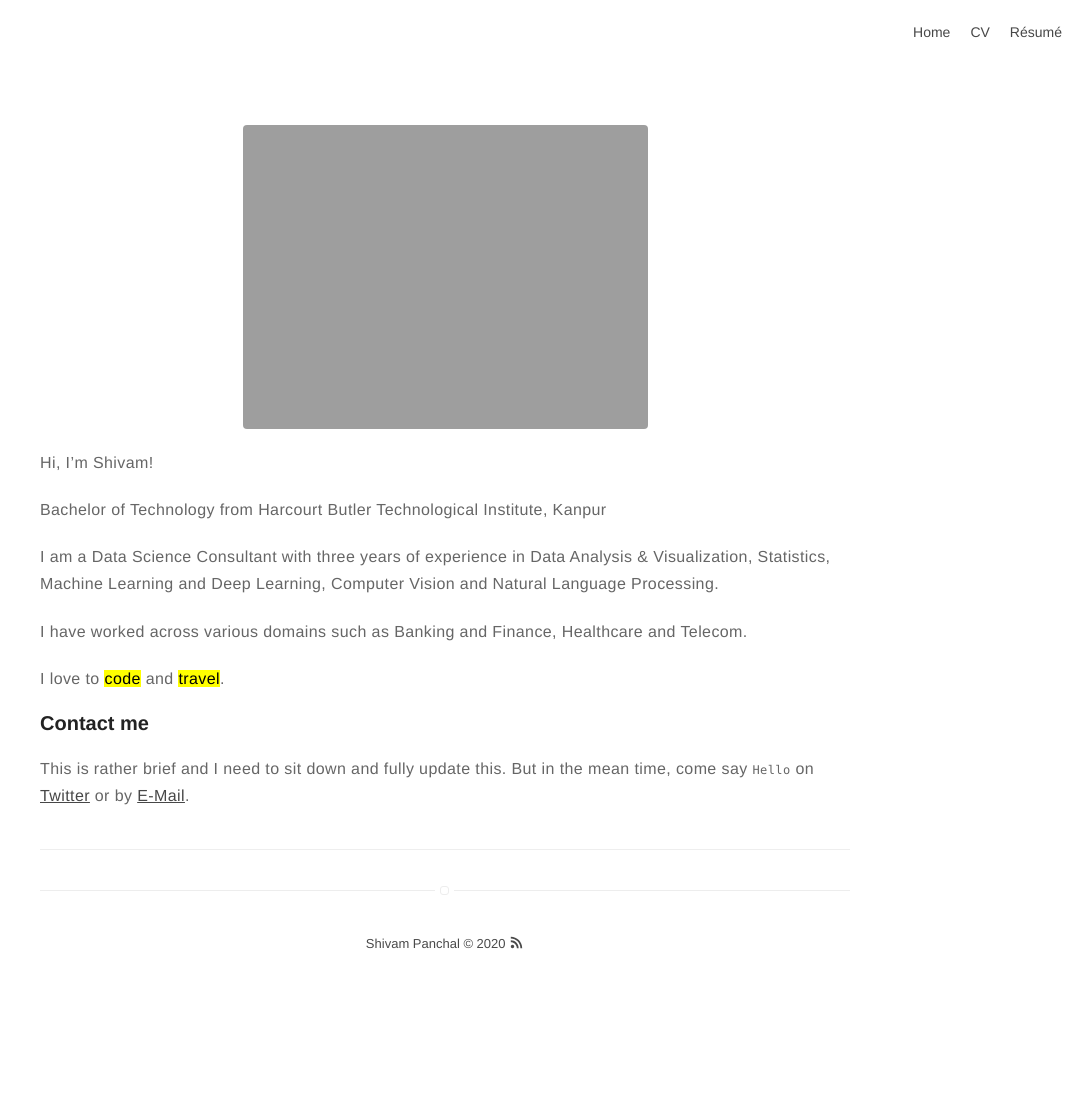
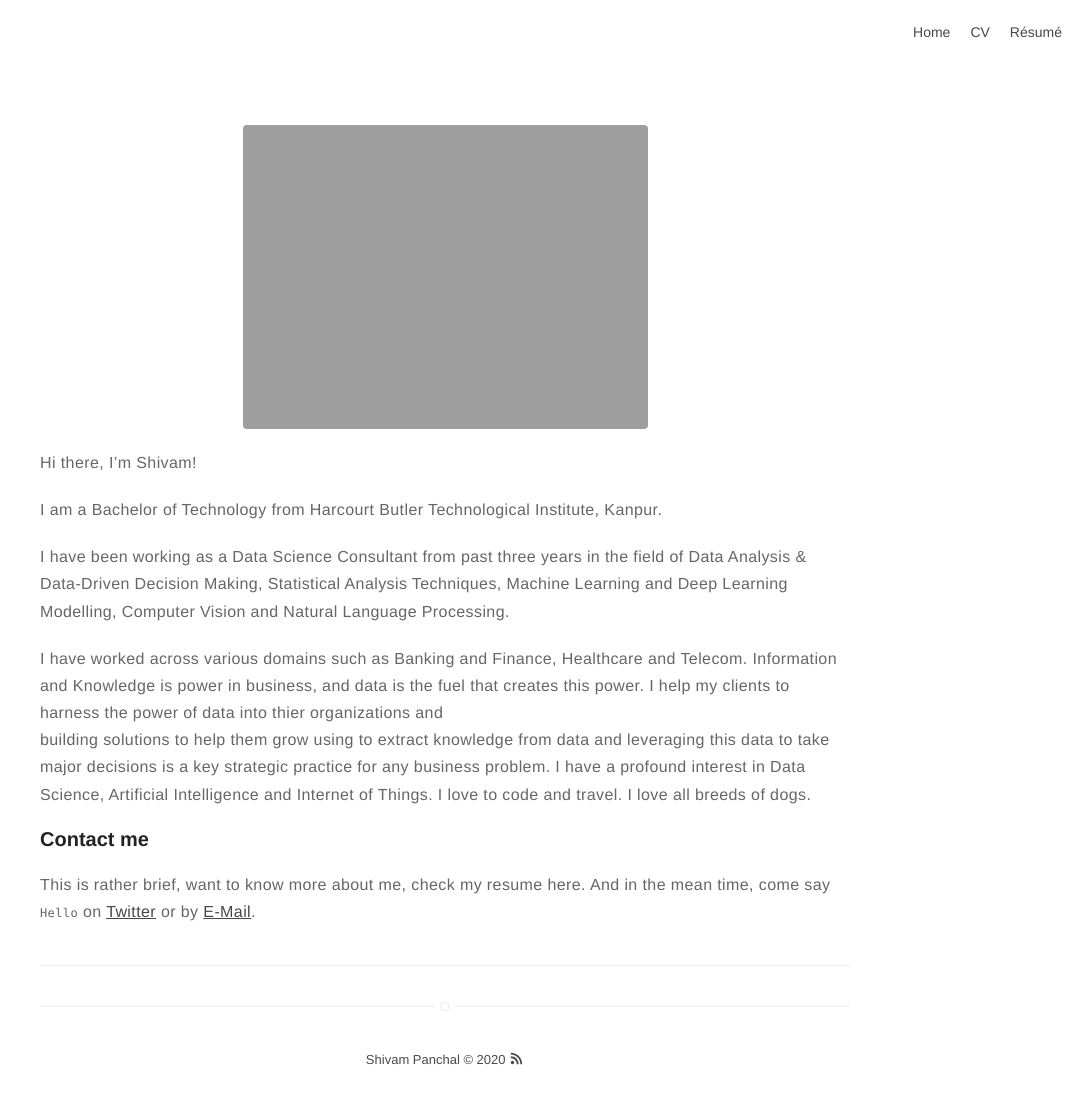
Before and after one commit to ShivamPanchal/shivampanchal.github.io, a Jekyll site: the page built from about.md, in a window 1280 px wide. Shown: the whole page, without its empty margins (195-1280 px from the left). Built offline with Jekyll 4.4.1, drawn with Linux system fonts in a browser that asks for light colours; before the commit the page ends 991 px from its top, so only the background shows below that.

Commit message:
Update about.md

```diff
--- a/about.md
+++ b/about.md
@@ -4,22 +4,23 @@ layout: page
 ---
 ![Profile Image]({{ site.url }}/{{ site.picture }})
 
-Hi, I'm Shivam!
+Hi there, I'm Shivam!
 
-Bachelor of Technology from Harcourt Butler Technological Institute, Kanpur
+I am a Bachelor of Technology from Harcourt Butler Technological Institute, Kanpur.
 
-I am a Data Science Consultant with three years of experience in Data Analysis & Visualization, Statistics, Machine Learning and Deep Learning, Computer Vision and Natural Language Processing.
+I have been working as a Data Science Consultant from past three years in the field of Data Analysis & Data-Driven Decision Making, Statistical Analysis Techniques, Machine Learning and Deep Learning Modelling, Computer Vision and Natural Language Processing.
 
-I have worked across various domains such as Banking and Finance, Healthcare and Telecom.
 
-I love to <mark>code</mark> and <mark>travel</mark>.
+I have worked across various domains such as Banking and Finance, Healthcare and Telecom. Information and Knowledge is power in business, and data is the fuel that creates this power. I help my clients to harness the power of data into thier organizations and
+building solutions to help them grow using to extract knowledge from data and leveraging this data to take major decisions is a key strategic practice for any business problem. I have a profound interest in Data Science, Artificial Intelligence and Internet of Things. I love to code and travel. I love all breeds of dogs.
+
+
 
 ### Contact me
 
-This is rather brief and I need to sit down and fully update this. But in the mean time, come say `Hello` on [Twitter] or by [E-Mail].
+This is rather brief, want to know more about me, check my resume here. And in the mean time, come say `Hello` on [Twitter] or by [E-Mail].
 
 ---
 
 [Twitter]: http://twitter.com/danbennett
 [E-Mail]: mailto:dan@danbennett.me
-[Instagram]: instagram.com/shivam_9423
```
